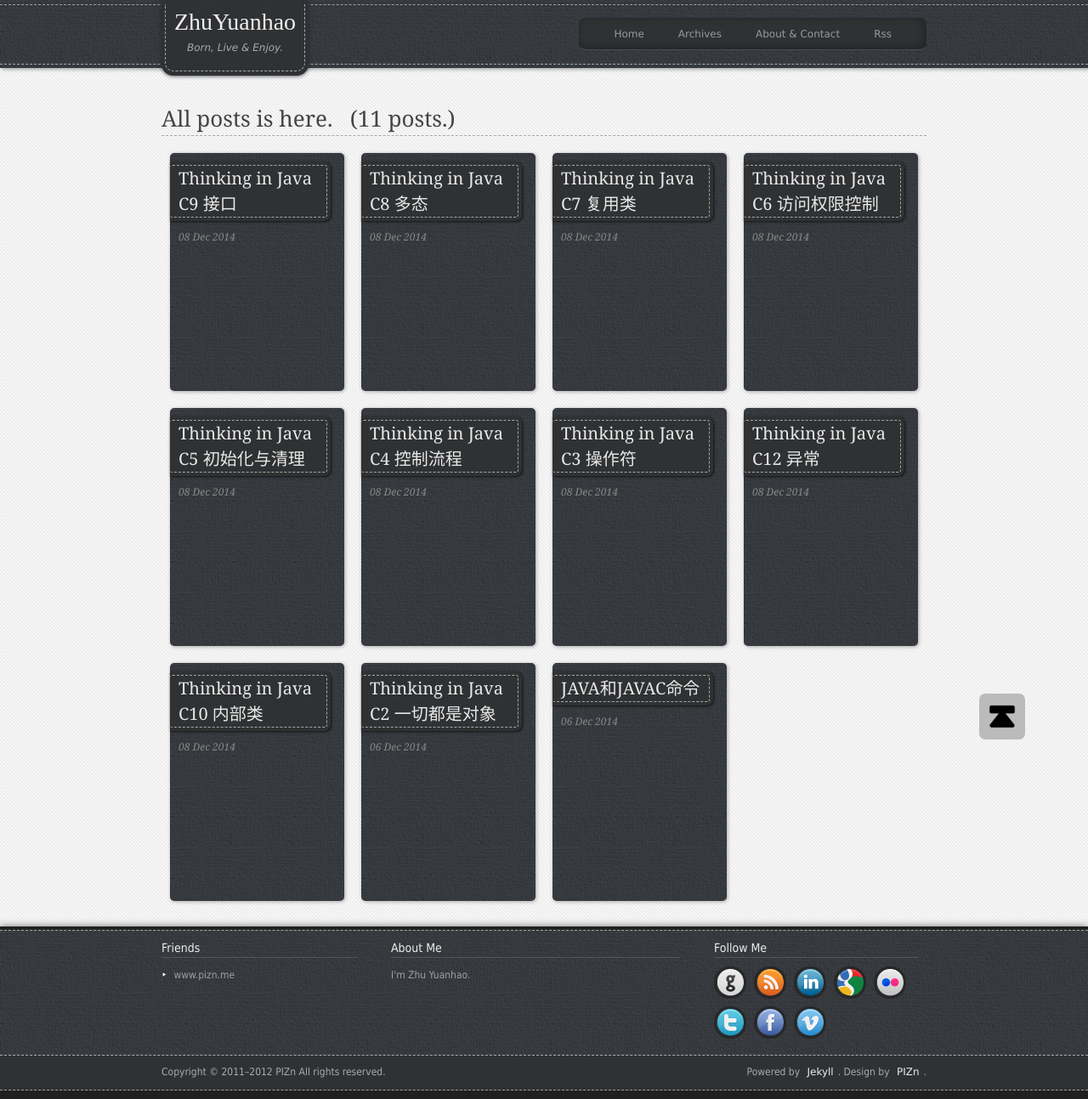
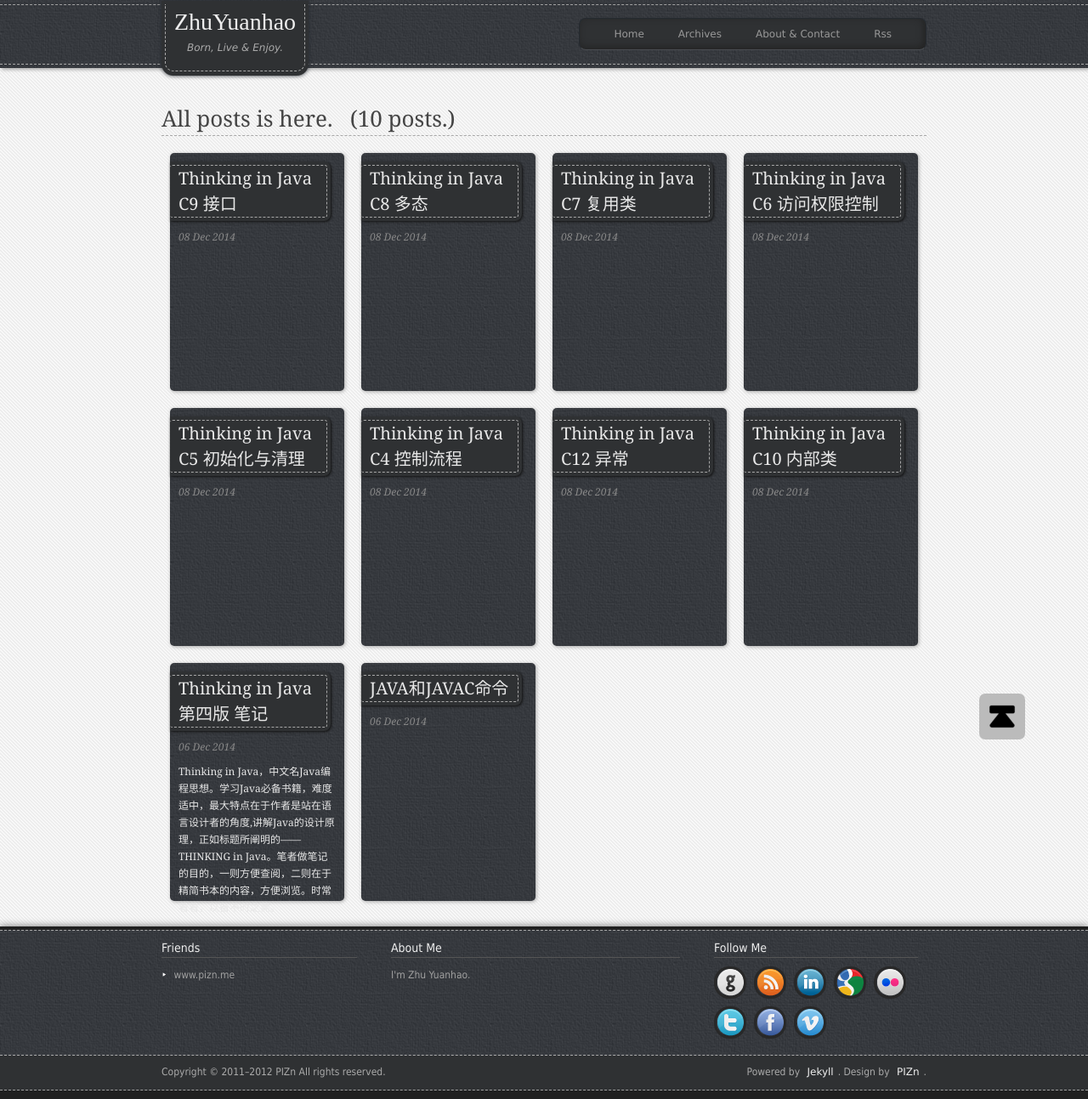
Before and after one commit to zhuyuanhao/zhuyuanhao.github.com, a Jekyll site: the page built from archives.html, in a window 1280 px wide. Shown: the whole page at 85% size. Built offline with Jekyll 4.4.1, drawn with Linux system fonts in a browser that asks for light colours; Markdown is read by kramdown in place of the engine named in the settings; some of the changed lines change nothing that is shown.

Commit message:
Merge java 3 to one

```diff
--- a/_config.yml
+++ b/_config.yml
@@ -1,4 +1,7 @@
-markdown:         rdiscount
+#markdown:         rdiscount
+markdown:         kramdown
+kramdown:
+  toc_levels: "1"
 highlighter:	  pygments
 paginate:         7
 
--- a/_posts/notes/2014-12-06-Thinking-in-Java-Chapter-2.md
+++ b/_posts/notes/2014-12-06-Thinking-in-Java-Chapter-2.md
@@ -1,16 +1,22 @@
 ---
 layout: post
-title: Thinking in Java C2 一切都是对象
+title: Thinking in Java 第四版 笔记
 category: notes
-description:
+description: Thinking in Java，中文名Java编程思想。学习Java必备书籍，难度适中，最大特点在于作者是站在语言设计者的角度,讲解Java的设计原理，正如标题所阐明的——THINKING in Java。笔者做笔记的目的，一则方便查阅，二则在于精简书本的内容，方便浏览。时常看看，以备不时之需。
 ---
 
+* 目录
+{:toc}
 
-#####0. C++使用virtual实现方法的动态绑定（后期绑定），Java中的方法默认是动态绑定。
+# 第二章 一切都是对象
 
-#####1. 操纵的标识符是对象的一个“引用”。引用不一定需要有一个对象与它关联。
+##2.1 一些特性
+C++使用virtual实现方法的动态绑定（后期绑定），Java中的方法默认是动态绑定。
 
-#####2. Java内存结构（非书中内容）
+标识符是对象的一个“引用”。引用不一定需要有一个对象与它关联。
+
+##2.2 Java内存结构
+参考 深入理解Java虚拟机，那本书讲得更透彻。具体参见[lll](http)
 
 1. PC Register(PC寄存器)——不能直接控制
 2. JVM栈——基本类型和对象引用
@@ -19,11 +25,10 @@ description:
 5. 运行时常量池——常量值，字符串常量置于特殊的静态存储区
 6. 本地方法堆栈——用于支持native方法的执行
 
-具体参见[lll](http)
 
-#####3. 基本类型
+##2.3 基本数据类型
 
-自动变量，直接存储值而不是引用。
+基本数据类型的变量直接存储值而不是引用。
 
 * boolean —— 无规定，只能为true或false。
 * char —— **16 bit** 提供对Unicode的支持。参见[Java中的字符]()
@@ -35,7 +40,7 @@ description:
 * double —— 64 bit
 * void —— 无规定
 
-char,byte,short 在参与数学和按位运算时会自动抓换为int类型。
+char,byte,short 在参与数学和按位运算时会自动转换为int类型。
 所有数值类型都有正负号，每种基本类型都有对应的包装器类型(基本类型存储于堆栈中，包装器类型存储于堆中)，两者之间可以互相转换。
 
 	Character ch = 'x';
@@ -46,13 +51,20 @@ char,byte,short 在参与数学和按位运算时会自动抓换为int类型。
 * BigInteger 任意精度整数
 * BigDecimal 任意精度定点数
 
-#####4. Java中的数组
+##2.4 初始化
+Java中类成员有默认初始化值。
+C/C++中类成员没有默认初始化值。
 
-若数组元素是基本数据类型：全部初始化为0;
-若数组元素是对象：存储的是对象的引用，全被初始化为null。
-*数组是对象，所以初始化时内存会被初始化为0。*
+局部变量，Java和C/C++都没有默认初始化值。但使用前，若没有初始化，Java编译会返回一个错误，C/C++一般会给予警告。
+Java中没有全局变量。C/C++中的全局变量有默认初始化。
 
-#####5. 作用域
+数组是对象，所以初始化时内存会被初始化为0。
+
+* 若数组元素是基本数据类型：全部初始化为0;
+* 若数组元素是对象：存储的是对象的引用，全被初始化为null。
+
+
+##2.5 作用域
 
 C/C++中，小作用域中的变量可以“隐藏”外层大作用域中的变量，但Java中不允许。
 
@@ -62,43 +74,143 @@ C/C++中，小作用域中的变量可以“隐藏”外层大作用域中的变
 			int x = 1; // Illegal
 		}
 	}
+
 基本类型和对象引用都有有限的生命周期，严格满足大括号规定的作用域。但引用消失后，它指向的对象仍会占据内存。
 
-#####6. 初始化
 
-Java中类成员有默认初始化值。
-C/C++中类成员没有默认初始化值。
-局部变量，Java和C/C++都没有默认初始化值。但使用前，若没有初始化，Java编译会返回一个错误，C/C++一般会给予警告。
 
-#####7. 参数传递
+##2.6 参数传递
 
 Java中函数的参数传递总是传"值"。基本类型拷贝数据，引用类型拷贝对象的引用。使用swap交换两个引用时，若使用
 
 	swap(Object i, Object j) {Object t = i; i = j; j = t;}
+
 交换的只是两个形参的引用。此处必须使用实参的引用
 
 	swap(Object[] a, int i, int j) {Object t = a[i]; a[i] = a[j]; a[j] = t;}
 
-#####8. 消除向前引用
+##2.7 消除向前引用
 
 Java 只要是一个类中的成员变量或成员函数都可以被引用。
 C/C++ 	只有在当前成员**之前**定义的成员才能被当前成员引用。
 
-#####9. static成员或方法
+##2.8 static成员或方法
 可以用一个对象使用，s.i。或者使用类名直接引用，String.i。
 
-#####10. import
+##2.9 import
 必须在文件开头，类定义之外。
 Java中import并不导入类，只是声明了类的查找路径，编译时按需导入使用到的类。
 C/C++中的include直接导入文件的所有内容。
 
-#####11. 类的名字必须和文件名相同。
+##2.10 类名
+类的名字必须和文件名相同。
 main函数必须是：`public static void main(String[] args){}`
 其中`args[0]`是程序的第一个参数，而在C/C++中是程序名。
 
-#####12. 命令行编译
+##2.11 命令行编译
 javac命令： 将.java源文件编译为.class文件
 java命令: 执行.class文件（参数不需要后缀）
 命令的使用参见[JAVA和JAVAC命令][javacmd]
 
 [javacmd]: http://zhuyuanhao.com/Java-and-javac-command-line/ "Java and Javac command"
+
+# 第三章 操作符
+
+##3.1 赋值
+基本数据类型：复制值
+对象：复制引用，引起“别名现象”（aliasing）。在使用对象做函数参数时，也是复制引用。
+
+##3.2 整数除法
+截取整数部分，和C/C++相同。
+
+##3.3 Random类
+`Random(long seed)`如果创建过程中没有参数，以当前时间作为种子。相同种子能产生相同随机数序列。
+
+`nextBoolean(),nextInt(),nextInt(int i),nextLong(),
+nextFloat(),nextDouble(),nextGaussian(),nextBytes(byte[] bytes)`
+ 获取随机数,浮点数得到[0,1)的值，整型得到区间内的值{-MaxValue-1,MaxValue}，nextInt可设置区间为[0,i)。
+
+`void setSeed(long seed)`重置种子。
+_注：`Math.random()`方法随机产生一个[0,1)的double型值。_
+
+##3.4 ==和!=
+对于对象，比较两者的引用是否相等。
+
+equals()方法是所有对象都使用的特殊方法，用于比较两个对象的实际内容是否相同。但equals()方法的默认行为是比较引用，所以在自定义的类中需要覆盖原equals()方法。
+
+##3.5 布尔类型
+可用于
+
+* 逻辑操作符（短路）: `&& || ! `
+* 部分按位操作符(做单比特，结果还是boolean，不会短路): `& | ^ `
+* 不可用于按位非~和移位操作
+
+与C/C++不同，Java不可以将一个非布尔值当作布尔值在逻辑表达式中使用。布尔类型只能转为String。
+
+##3.6 直接常量
+
+* l L: long
+* f F: float
+* d D: double
+* 0x9aF2或0X9aF2: 16进制数
+* 076: 8进制数
+* 253: int型整数，超出int范围时，加L表示long型整数。
+* 1.39e-3: 默认是double型指数
+* 1.39e-3f: float型指数
+
+将一个变量初始化为超出变量范围的值，编译器会报告错误。
+float f4 = 1e-43f;
+
+打印二进制字符串:
+
+	Integer.toBinaryString()
+	Long.toBinaryString()
+
+##3.7 移位操作
+只能处理整数类型
+
+	<< 左移
+	>> 有符号右移
+	>>> 无符号右移
+
+char,byte,short,int移位之前会被转换为int类型，得到的结果也是int类型。对表示移位位数的数值，只有低5为有效，高于5位的部分忽略。
+long类型移位，结果也是long类型，移位数值的低6位有效。
+
+复合赋值'>>>='，对于byte,short,char类型，由于中间会先提升为int型，最后会被截断赋值。
+
+	int i = -1 >>> 10; // i的结果是4194303
+	byte t = -1;
+	t >>>= 10; // t结果还是-1
+
+所以最后可能得到不同的结果。
+
+##3.8 +和+=作用于字符串的连接
+'+'从左往右依次运算，若一个String类型后面跟着'+'，会把后面的数据都作为字符串拼接。若前面有一个'+'，会把之前的数据先运算，再作为String和当前String拼接，其中非String类型通过调用自己的toString()函数转换，null引用没有toString()方法，但会输出字符串"null"。
+
+	1+2+"s" // "3s"
+	"s"+1+2 // "s12"
+	"s"+(1+2) // "s3"
+	""+1: "1" // 简单的转换为字符串的方法
+
+##3.9
+Java的逻辑运算&&和||也会短路。
+Java没有运算符重载函数。
+Java没有sizeof()操作符。
+
+##3.10 窄化转换(narrowing conversion)
+窄化转换时，编译器会强制要求使用显示类型转换(cast)。
+float或double转换为整型值时，总是截尾。若想用舍入，需用java.lang.Math.round()方法。参见[Math的用法][math usage]
+char,byte,short在执行算数操作和按位运算之前，都会被转换为int类型。
+
+	char i = 5;
+	i = i + 5; // compile error
+	i = (char) (i + 5); // ok
+	i += 5; // ok
+
+复合赋值时，虽然中间结果是int，但不需要显示类型转换(cast)。
+
+##3.11 优先级
+![Java操作符优先级][java operator]
+
+[math usage]: http://
+[java operator]: http://zhuyuanhao.com/images/java/java_operator.png
--- a/_posts/notes/2014-12-08-Thinking-in-Java-Chapter-3.md
+++ /dev/null
@@ -1,96 +0,0 @@
----
-layout: post
-title: Thinking in Java C3 操作符
-category: notes
-description:
----
-#####1. 赋值
-基本数据类型：复制值
-对象：复制引用，引起“别名现象”（aliasing）。在使用对象做函数参数时，也是复制引用。
-
-#####2. 整数除法
-截取整数部分，和C/C++相同。
-
-#####3. Random类
-`Random(long seed)`如果创建过程中没有参数，以当前时间作为种子。相同种子能产生相同随机数序列。
-`nextBoolean(),nextInt(),nextInt(int i),nextLong(),nextFloat(),nextDouble(),nextGaussian(),nextBytes(byte[] bytes)`获取随机数,浮点数得到[0,1)的值，整型得到区间内的值{-MaxValue-1,MaxValue}，nextInt可设置区间为[0,i)。
-`void setSeed(long seed)`重置种子。
-_注：`Math.random()`方法随机产生一个[0,1)的double型值。_
-
-#####4. ==和!=
-对于对象，比较两者的引用是否相等。
-equals()方法是所有对象都使用的特殊方法，用于比较两个对象的实际内容是否相同。但equals()方法的默认行为是比较引用，所以在自定义的类中需要覆盖原equals()方法。
-
-#####5. 布尔类型
-可用于
-
-* 逻辑操作符（短路）: && || !
-* 部分按位操作符(做单比特，结果还是boolean，不会短路): & | ^
-* 不可用于按位非~，移位
-
-与C/C++不同，Java不可以将一个非布尔值当作布尔值在逻辑表达式中使用。布尔类型只能转为String。
-
-#####6. 直接常量
-
-* l L: long
-* f F: float
-* d D: double
-* 0x9aF2或0X9aF2: 16进制数
-* 076: 8进制数
-* 253: int型整数，超出int范围时，加L表示long型整数。
-* 1.39e-3: 默认是double型指数
-* 1.39e-3f: float型指数
-
-将一个变量初始化为超出变量范围的值，编译器会报告错误。
-float f4 = 1e-43f;
-打印二进制字符串:
-
-	Integer.toBinaryString()
-	Long.toBinaryString()
-
-#####7. 移位操作
-只能处理整数类型
-
-	<< 左移
-	>> 有符号右移
-	>>> 无符号右移
-
-char,byte,short,int移位之前会被转换为int类型，得到的结果也是int类型。对表示移位位数的数值，只有低5为有效，高于5位的部分忽略。
-long类型移位，结果也是long类型，移位数值的低6位有效。
-
-复合赋值'>>>='，对于byte,short,char类型，由于中间会先提升为int型，最后会被截断赋值。
-
-	int i = -1 >>> 10; // i的结果是4194303
-	byte t = -1;
-	t >>>= 10; // t结果还是-1
-所以最后可能得到不同的结果。
-
-#####8. +和+=作用于字符串的连接
-'+'从左往右依次运算，若一个String类型后面跟着'+'，会把后面的数据都作为字符串拼接。若前面有一个'+'，会把之前的数据先运算，再作为String和当前String拼接，其中非String类型通过调用自己的toString()函数转换，null引用没有toString()方法，但会输出字符串"null"。
-
-	1+2+"s" // "3s"
-	"s"+1+2 // "s12"
-	"s"+(1+2) // "s3"
-	""+1: "1" // 简单的转换为字符串的方法
-
-#####9.
-Java的逻辑运算&&和||也会短路。
-Java没有运算符重载函数。
-Java没有sizeof()操作符。
-
-#####10. 窄化转换(narrowing conversion)
-窄化转换时，编译器会强制要求使用显示类型转换(cast)。
-float或double转换为整型值时，总是截尾。若想用舍入，需用java.lang.Math.round()方法。参见[Math的用法][math usage]
-char,byte,short在执行算数操作和按位运算之前，都会被转换为int类型。
-
-	char i = 5;
-	i = i + 5; // compile error
-	i = (char) (i + 5); // ok
-	i += 5; // ok
-复合赋值时，虽然中间结果是int，但不需要显示类型转换(cast)。
-
-#####11. 优先级
-![Java操作符优先级][java operator]
-
-[math usage]: http://
-[java operator]: http://zhuyuanhao.com/images/java/java_operator.png
```
